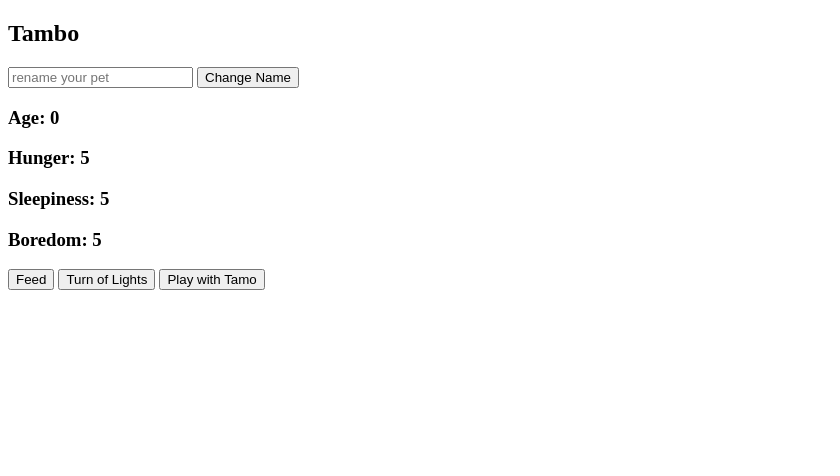
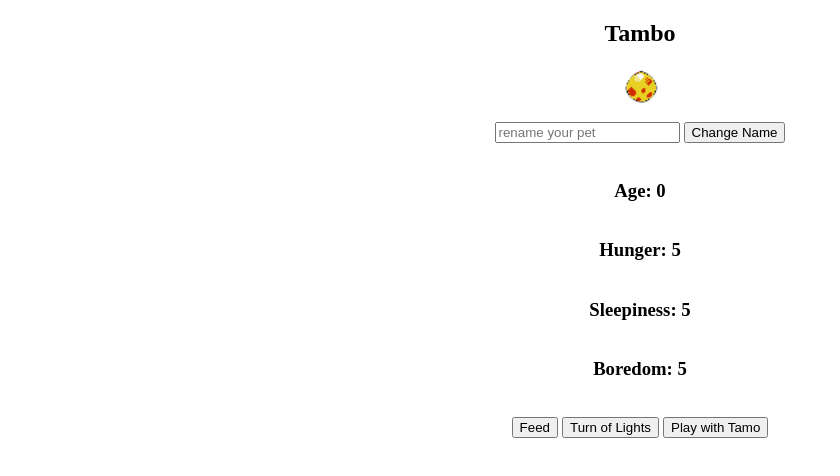
Before and after one commit to usmanaqadri/tamagotchi, a plain HTML site: page index.html in a window 1280 px wide. Shown: the whole page, without its empty margins (0-840 px from the left). Drawn offline with Linux system fonts and the light colour scheme.

Commit message:
added sprite for tamogatchi

```diff
--- a/css/styles.css
+++ b/css/styles.css
@@ -0,0 +1,22 @@
+body {
+    margin: 0;
+    padding: 0;
+    display: flex;
+    flex-direction: column;
+    justify-content: center;
+    align-items:center
+}
+
+#tamagotchi {
+    display: flex;
+    flex-direction: column;
+    justify-content: space-around;
+    align-items: center;
+}
+
+#descriptions {
+    display: flex;
+    flex-direction: column;
+    justify-content: space-around;
+    align-items: center;
+}
--- a/index.html
+++ b/index.html
@@ -11,19 +11,25 @@
 <body>
     <div id="tamagotchi">
         <h2>Tambo</h2>
+        <img src="./assets/form0.png" width="40px" alt="tamo">
+        <br>
         <form onsubmit="event.preventDefault();">
             <input type="text" id="renaming" placeholder="rename your pet">
             <button id="rename">Change Name</button>
         </form>
     </div>
+    <br>
     <div id="descriptions">
         <h3 id="age">Age: </h3>
         <h3 id="hunger">Hunger: </h3>
         <h3 id="sleepiness">Sleepiness: </h3>
         <h3 id="boredom">Boredom: </h3>
     </div>
-    <button id="feed">Feed</button>
-    <button id="sleep">Turn of Lights</button>
-    <button id="play">Play with Tamo</button>
+    <br>
+    <div>
+        <button id="feed">Feed</button>
+        <button id="sleep">Turn of Lights</button>
+        <button id="play">Play with Tamo</button>
+    </div>
 </body>
 </html>
```
Also changed, not shown: assets/form0.png (added), assets/form1.png (added), assets/form2.png (added), 2 other files.
